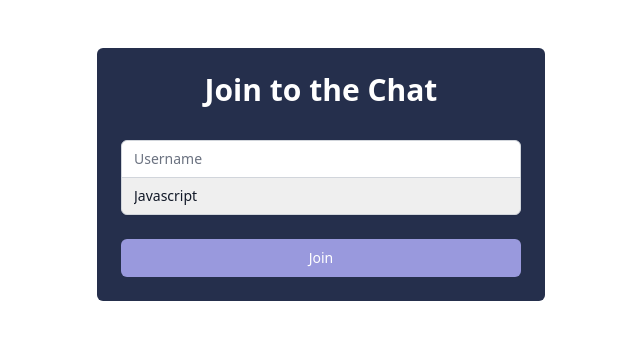
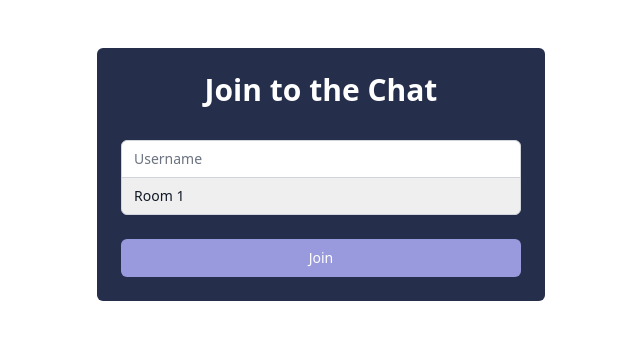
Before and after one commit to greatkhanjoy/Realtime-Chat-App-With-Node.JS, a website: page public/index.html in a window 1280 px wide. Shown: the full height of the page, 319-959 px from the left. Drawn offline with nearby package versions, Linux system fonts and the light colour scheme.

Commit message:
Changed Room Names

```diff
--- a/public/index.html
+++ b/public/index.html
@@ -39,9 +39,11 @@
                 id="room"
                 class="appearance-none rounded-none relative block w-full px-3 py-2 border border-gray-300 placeholder-gray-500 text-gray-900 rounded-b-md focus:outline-none focus:ring-indigo-500 focus:border-indigo-500 focus:z-10 sm:text-sm"
               >
-                <option value="javascript">Javascript</option>
-                <option value="php">Php</option>
-                <option value="python">Python</option>
+                <option value="room1">Room 1</option>
+                <option value="room2">Room 2</option>
+                <option value="room3">Room 3</option>
+                <option value="room4">Room 4</option>
+                <option value="room5">Room 5</option>
               </select>
             </div>
           </div>
```
